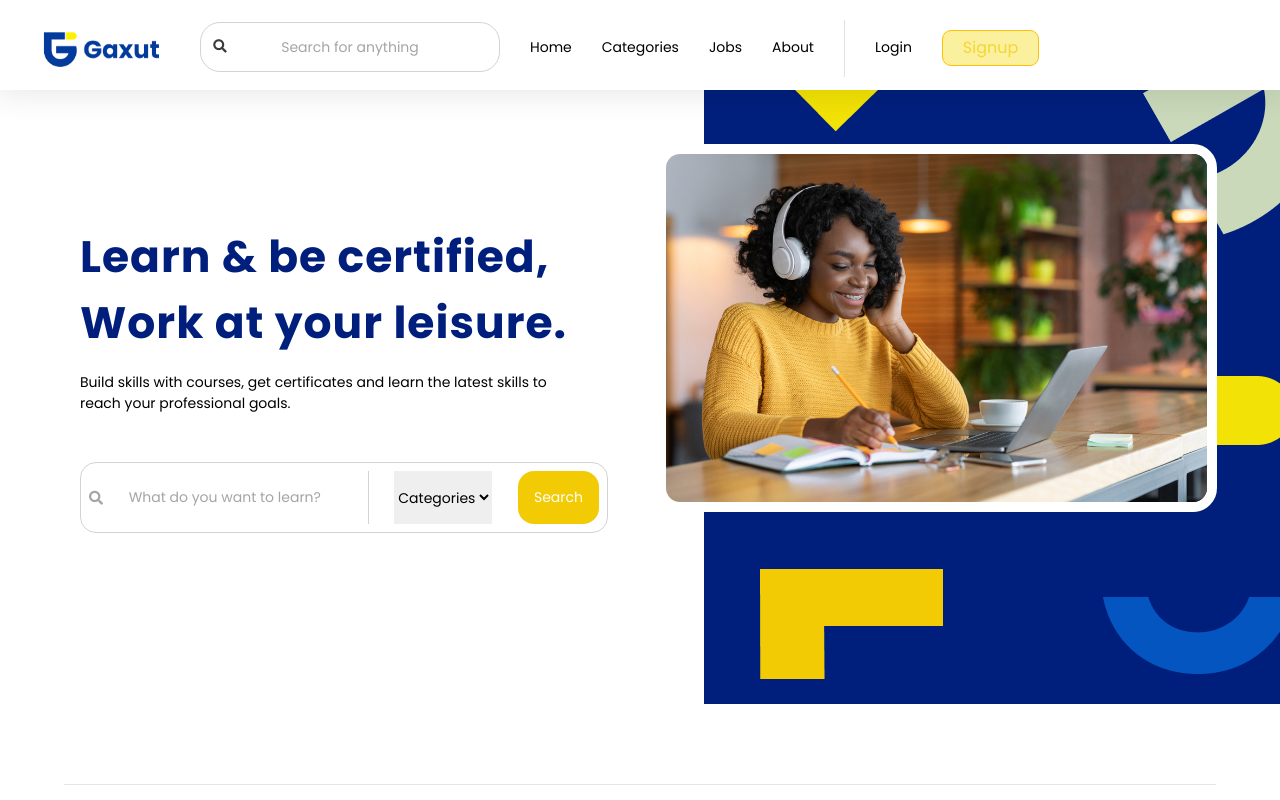
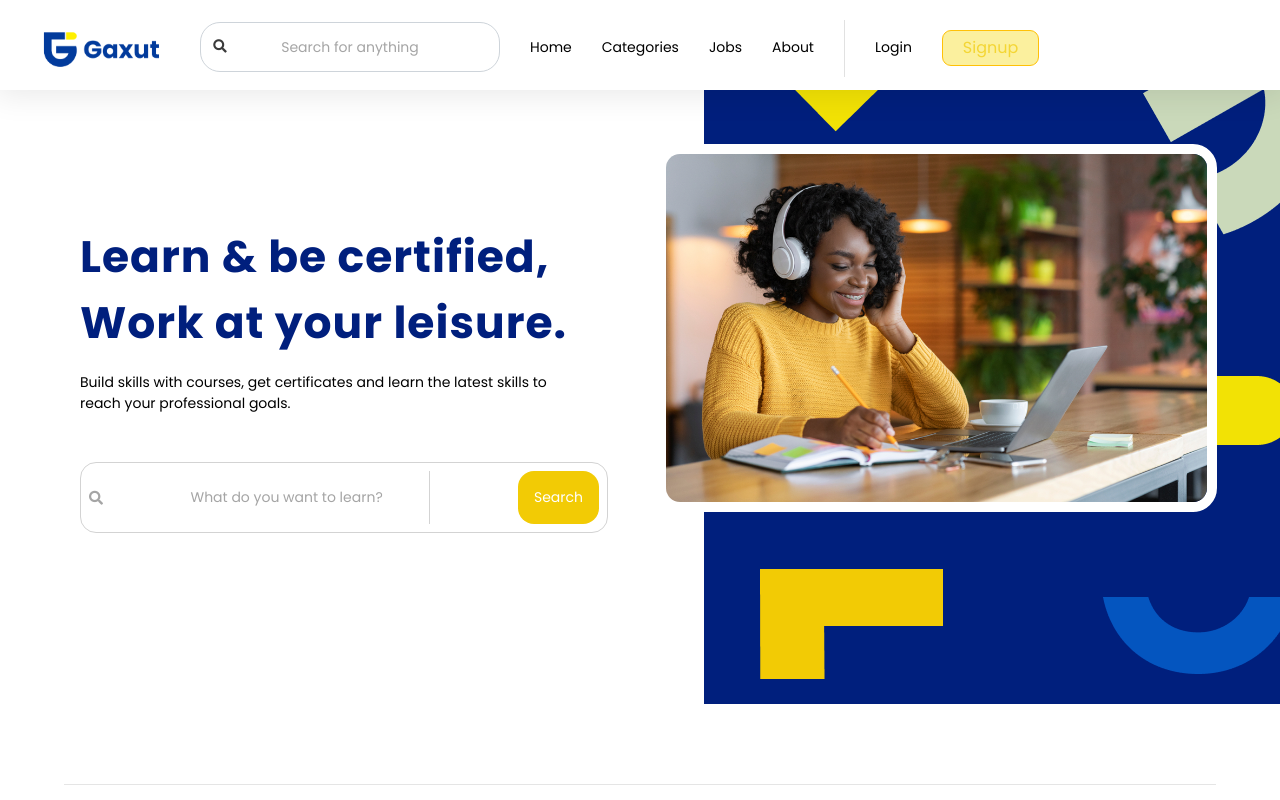
Before and after one commit to ToluwanimiO/Gaxut, a Vue app: page / in a window 1280 px wide. Shown: the top 800 px of the page. Built offline with nearby package versions, Linux system fonts and the light colour scheme.

Commit message:
edited search button

```diff
--- a/src/Home.vue
+++ b/src/Home.vue
@@ -15,12 +15,12 @@
 				<div class="hero-search d-flex">
 					<i class="fas fa-search"></i>
 					<input type="search" name="search" id="search" class="hero-input" placeholder="What do you want to learn?">
-					<select class="select" id="">
+					<!-- <select class="select" id="">
 						<option>Categories</option>
 						<option>2</option>
 						<option>3</option>
 						<option>4</option>
-					</select>
+					</select> -->
 					<input class="submit" type="submit" value="Search">
 				</div>
 			</div>
--- a/src/assets/main_styles.css
+++ b/src/assets/main_styles.css
@@ -1624,7 +1624,11 @@ input:last-of-type
     border: none;
     outline: none;
 }
-
+@media screen and (max-width: 307px) {
+	#search{
+		width: 100% !important;
+	}
+  }
 .hero-search .submit {
     background-color: #F2CB05;
     color: white;
```
